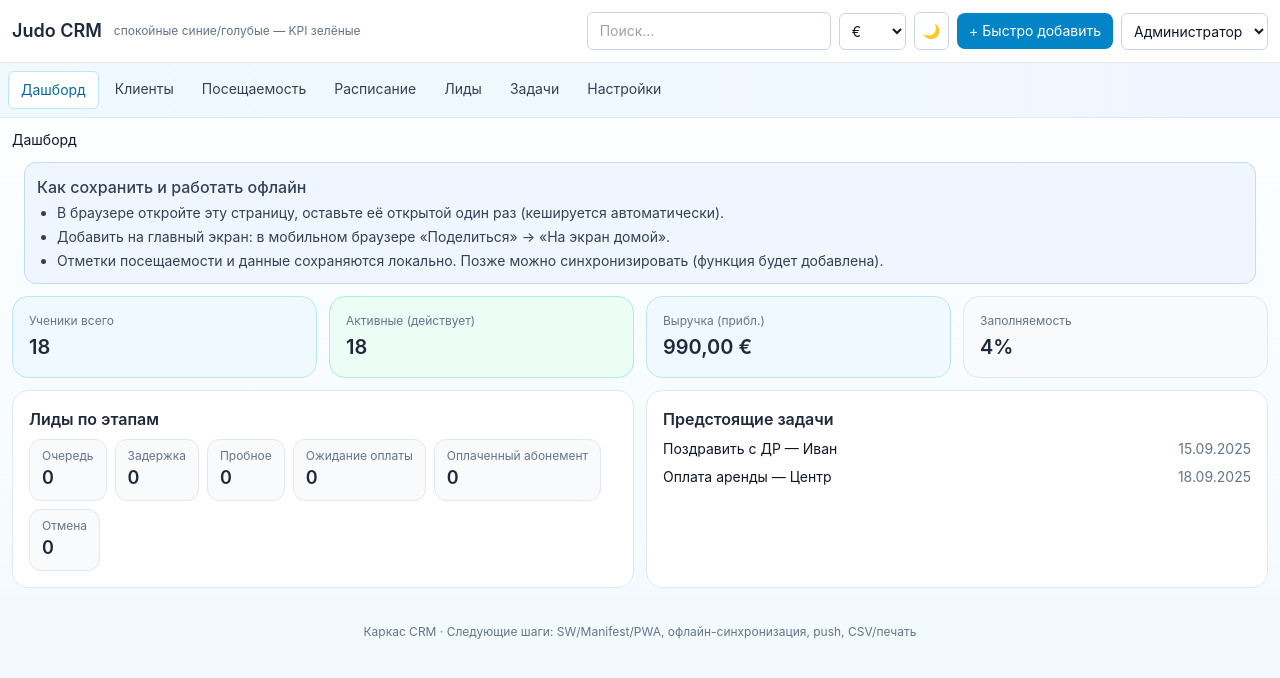
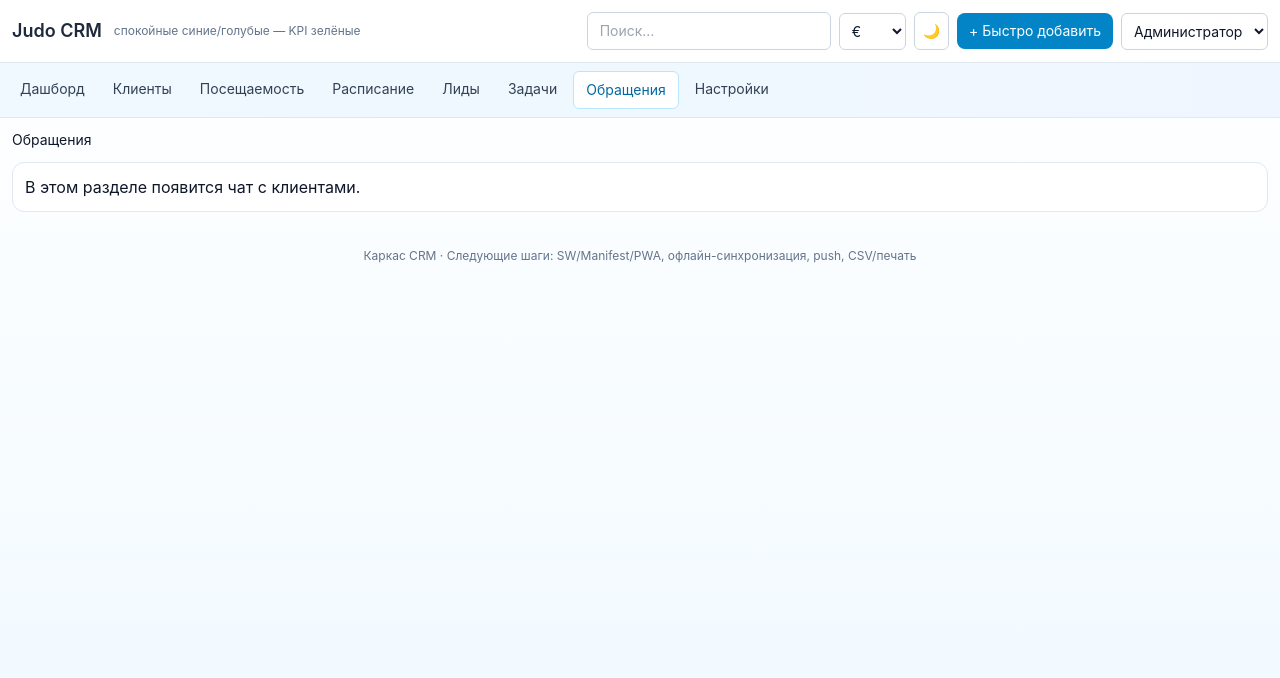
Before and after one commit to melikovgraf1-sys/judo-crm-2, a React (Create React App) app: page /appeals in a window 1280 px wide. Before the commit this address led to /dashboard. Shown: the top 678 px of the page. Built offline with nearby package versions, Linux system fonts and the light colour scheme.

Commit message:
Add Appeals page skeleton

```diff
--- a/src/App.jsx
+++ b/src/App.jsx
@@ -9,6 +9,7 @@ import ScheduleTab from "./components/ScheduleTab";
 import LeadsTab from "./components/LeadsTab";
 import TasksTab from "./components/TasksTab";
 import SettingsTab from "./components/SettingsTab";
+import AppealsTab from "./components/AppealsTab";
 import QuickAddModal from "./components/QuickAddModal";
 import Toasts from "./components/Toasts";
 import ErrorBoundary from "./components/ErrorBoundary";
@@ -91,6 +92,16 @@ export default function App() {
               }
             />
             <Route
+              path="/appeals"
+              element={
+                can(ui.role, "appeals") ? (
+                  <AppealsTab />
+                ) : (
+                  <Navigate to="/dashboard" replace />
+                )
+              }
+            />
+            <Route
               path="/settings"
               element={
                 can(ui.role, "settings") ? (
--- /dev/null
+++ b/src/components/AppealsTab.jsx
@@ -0,0 +1,14 @@
+// @flow
+import React from "react";
+import Breadcrumbs from "./Breadcrumbs";
+
+export default function AppealsTab() {
+  return (
+    <div className="space-y-3">
+      <Breadcrumbs items={["Обращения"]} />
+      <div className="p-3 rounded-xl border border-slate-200 bg-white dark:border-slate-700 dark:bg-slate-800">
+        В этом разделе появится чат с клиентами.
+      </div>
+    </div>
+  );
+}
--- a/src/components/Tabs.tsx
+++ b/src/components/Tabs.tsx
@@ -15,6 +15,7 @@ const TABS: TabConfig[] = [
   { key: "schedule", title: "Расписание", need: r => can(r, "schedule") },
   { key: "leads", title: "Лиды", need: r => can(r, "leads") },
   { key: "tasks", title: "Задачи", need: r => can(r, "tasks") },
+  { key: "appeals", title: "Обращения", need: r => can(r, "appeals") },
   { key: "settings", title: "Настройки", need: r => can(r, "settings") },
 ];
 
--- a/src/state/appState.ts
+++ b/src/state/appState.ts
@@ -268,11 +268,12 @@ export function can(
     | "schedule"
     | "leads"
     | "tasks"
+    | "appeals"
     | "settings",
 ) {
   if (role === "Администратор") return true;
   if (role === "Менеджер") {
-    return ["manage_clients", "leads", "tasks", "attendance", "schedule"].includes(
+    return ["manage_clients", "leads", "tasks", "attendance", "schedule", "appeals"].includes(
       feature,
     );
   }
--- a/src/types.ts
+++ b/src/types.ts
@@ -129,6 +129,7 @@ export type TabKey =
   | "schedule"
   | "leads"
   | "tasks"
+  | "appeals"
   | "settings";
 
 export type Toast = { id: string; text: string; type?: "success" | "error" | "info" };
```
